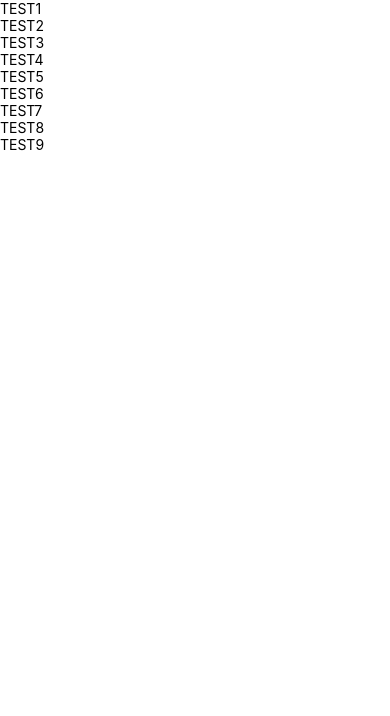
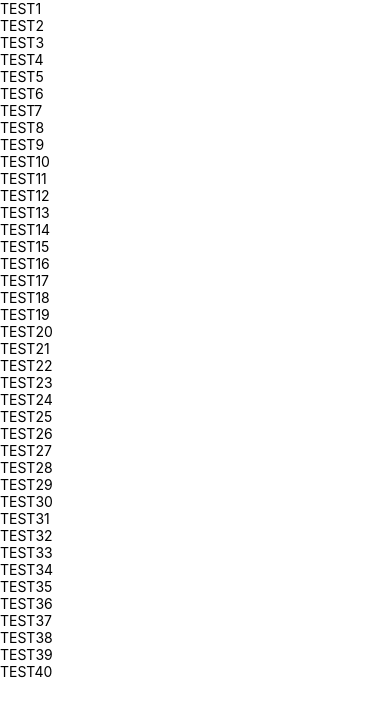
Before and after one commit to haribo09876/PortfolioProjectReactNative, a React Native app: screen / in a window 390 px wide. Shown: the top 716 px of the page. Built offline with nearby package versions, Linux system fonts and the light colour scheme.

Commit message:
20240509
by KYW

```diff
--- a/src/App.js
+++ b/src/App.js
@@ -1,9 +1,10 @@
 import React from 'react';
-import {Text, View} from 'react-native';
+import {ScrollView, Text, View} from 'react-native';
 
 export default function App() {
   return (
     <View>
+      <ScrollView>
         <Text>TEST1</Text>
         <Text>TEST2</Text>
         <Text>TEST3</Text>
@@ -13,6 +14,38 @@ export default function App() {
         <Text>TEST7</Text>
         <Text>TEST8</Text>
         <Text>TEST9</Text>
+        <Text>TEST10</Text>
+        <Text>TEST11</Text>
+        <Text>TEST12</Text>
+        <Text>TEST13</Text>
+        <Text>TEST14</Text>
+        <Text>TEST15</Text>
+        <Text>TEST16</Text>
+        <Text>TEST17</Text>
+        <Text>TEST18</Text>
+        <Text>TEST19</Text>
+        <Text>TEST20</Text>
+        <Text>TEST21</Text>
+        <Text>TEST22</Text>
+        <Text>TEST23</Text>
+        <Text>TEST24</Text>
+        <Text>TEST25</Text>
+        <Text>TEST26</Text>
+        <Text>TEST27</Text>
+        <Text>TEST28</Text>
+        <Text>TEST29</Text>
+        <Text>TEST30</Text>
+        <Text>TEST31</Text>
+        <Text>TEST32</Text>
+        <Text>TEST33</Text>
+        <Text>TEST34</Text>
+        <Text>TEST35</Text>
+        <Text>TEST36</Text>
+        <Text>TEST37</Text>
+        <Text>TEST38</Text>
+        <Text>TEST39</Text>
+        <Text>TEST40</Text>
+      </ScrollView>
     </View>
   );
 }
```
Also changed, not shown: .eslintrc.js. Lines whose indentation alone changed are shown as unchanged.
